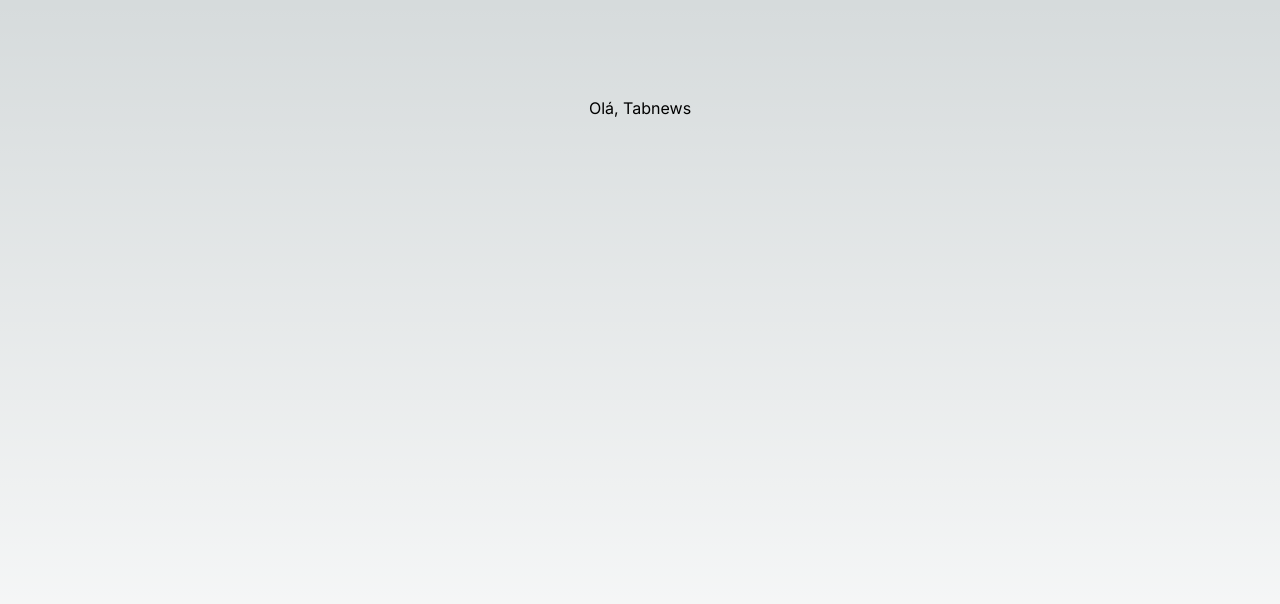
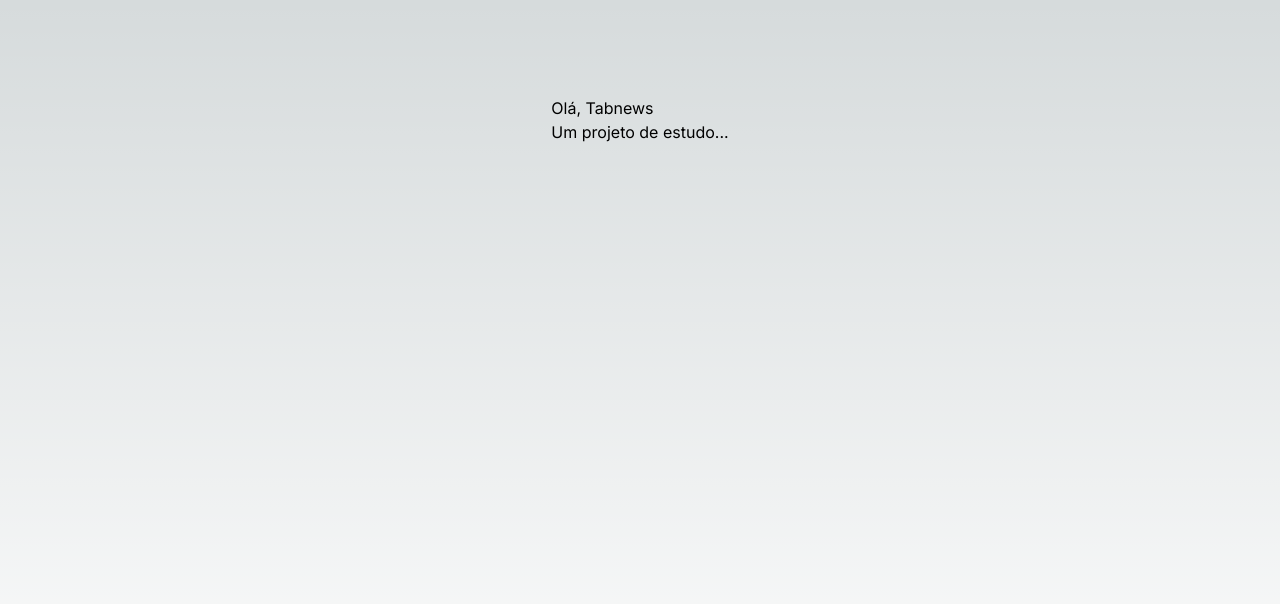
Before and after one commit to felipelr/tabnews, a Next.js app: page / in a window 1280 px wide. Shown: the top 604 px of the page. Built offline with nearby package versions, Linux system fonts and the light colour scheme.

Commit message:
feat: nova mensagem

```diff
--- a/src/app/page.tsx
+++ b/src/app/page.tsx
@@ -3,6 +3,7 @@
     <main className="flex min-h-screen flex-col items-center justify-between p-24">
         <header>
           <h1>Olá, Tabnews</h1>
+          <p>Um projeto de estudo...</p>
         </header>
     </main>
   )
```
